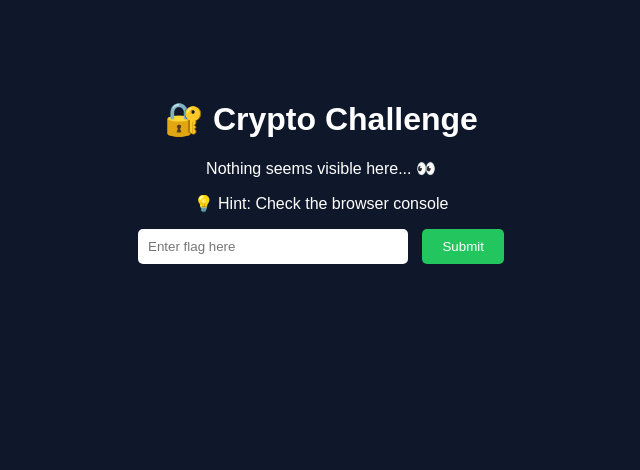
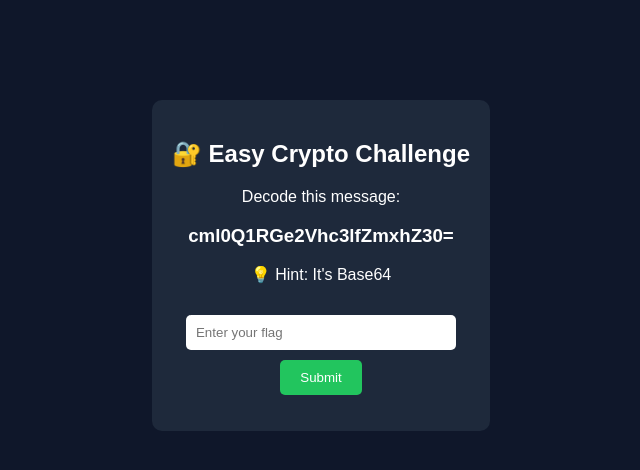
Before and after one commit to Diksha-holkar/crypto-c, a plain HTML site: page index.html in a window 1280 px wide. Shown: the whole page, without its empty margins (319-959 px from the left). Drawn offline with Linux system fonts and the light colour scheme.

Commit message:
Update HTML for Easy Crypto Challenge

```diff
--- a/index.html
+++ b/index.html
@@ -2,27 +2,35 @@
 <html lang="en">
 <head>
     <meta charset="UTF-8">
-    <title>Crypto Challenge</title>
+    <title>Easy Crypto Challenge</title>
 
     <style>
         body {
+            background-color: #0f172a;
+            color: white;
             font-family: Arial;
             text-align: center;
             margin-top: 100px;
-            background-color: #0f172a;
-            color: white;
+        }
+
+        .box {
+            background: #1e293b;
+            padding: 20px;
+            border-radius: 10px;
+            display: inline-block;
         }
 
         input {
             padding: 10px;
             width: 250px;
+            margin-top: 15px;
             border-radius: 5px;
             border: none;
         }
 
         button {
             padding: 10px 20px;
-            margin-left: 10px;
+            margin-top: 10px;
             border: none;
             background-color: #22c55e;
             color: white;
@@ -30,12 +38,8 @@
             cursor: pointer;
         }
 
-        button:hover {
-            background-color: #16a34a;
-        }
-
         #result {
-            margin-top: 20px;
+            margin-top: 15px;
             font-weight: bold;
         }
     </style>
@@ -43,18 +47,29 @@
 
 <body>
 
-    <h1>🔐 Crypto Challenge</h1>
+<div class="box">
 
-    <p>Nothing seems visible here... 👀</p>
+    <h2>🔐 Easy Crypto Challenge</h2>
 
-    <p>💡 Hint: Check the browser console</p>
+    <p>Decode this message:</p>
 
-    <input type="text" id="flagInput" placeholder="Enter flag here">
+    <h3>
+        cml0Q1RGe2Vhc3lfZmxhZ30=
+    </h3>
+
+    <p>💡 Hint: It's Base64</p>
+
+    <input type="text" id="flagInput" placeholder="Enter your flag">
+
+    <br>
+
     <button onclick="checkFlag()">Submit</button>
 
     <p id="result"></p>
 
-    <script src="script.js"></script>
+</div>
+
+<script src="script.js"></script>
 
 </body>
 </html>
```
